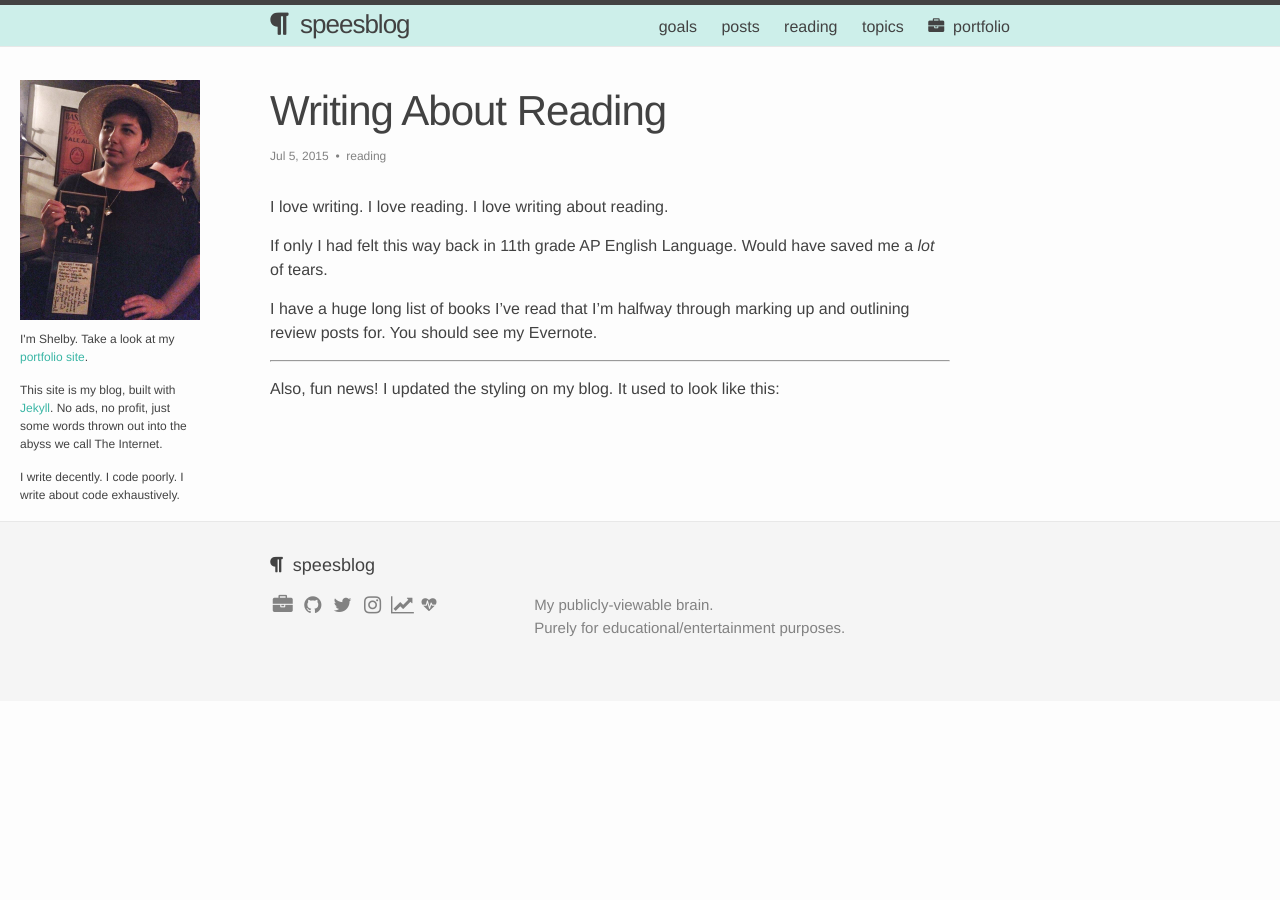
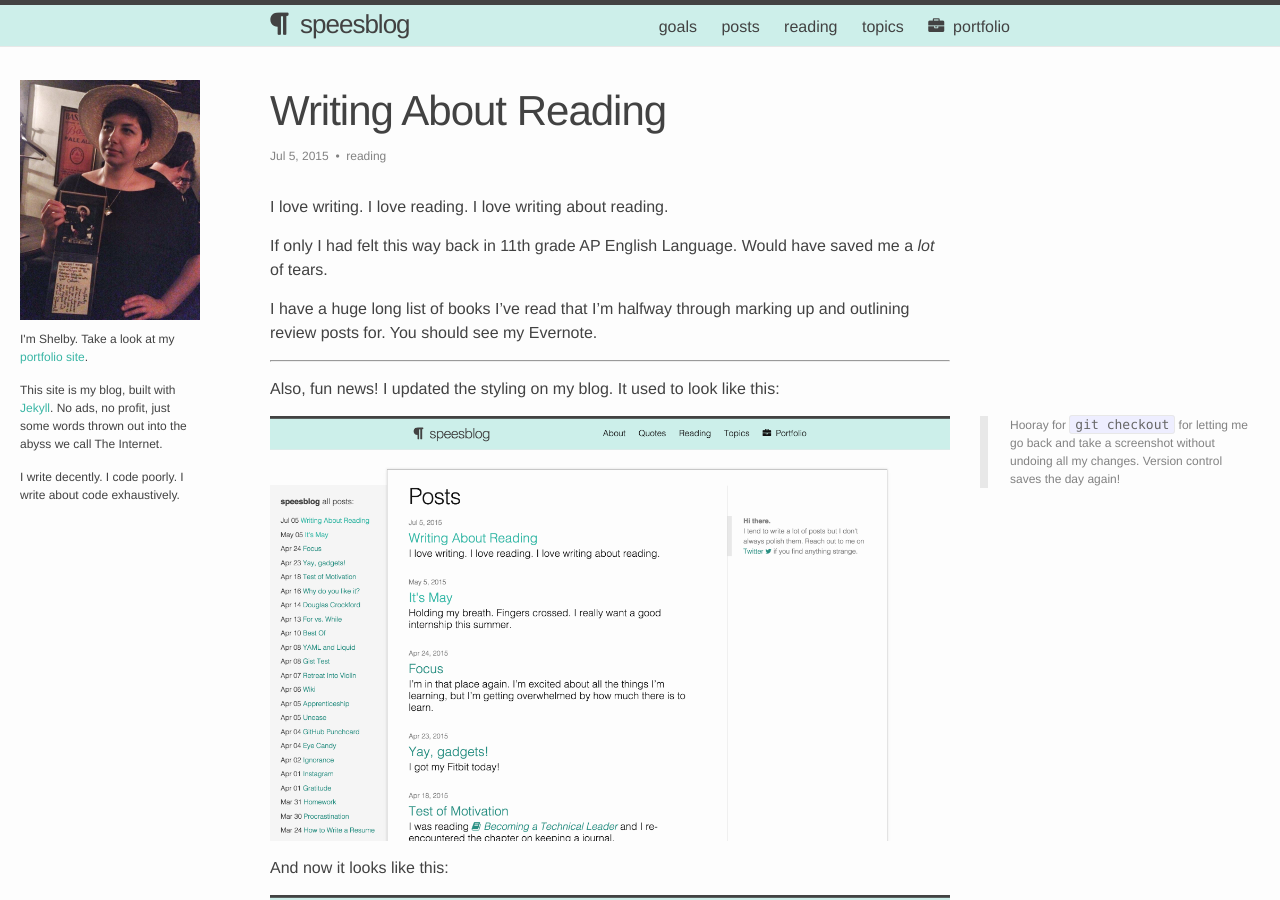
Before and after one commit to shelbyspees/speesblog, a Jekyll site: the page built from _posts/2015-07-05-writing-about-reading.md, in a window 1280 px wide and 900 px high. Built offline with Jekyll 4.4.1, drawn with Linux system fonts in a browser that asks for light colours; nearby versions of some CDN libraries.

Commit message:
Add screenshots

```diff
--- a/_posts/2015-07-05-writing-about-reading.md
+++ b/_posts/2015-07-05-writing-about-reading.md
@@ -13,3 +13,11 @@
 ---
 
 Also, fun news! I updated the styling on my blog. It used to look like this:
+
+<aside>Hooray for <code>git checkout</code> for letting me go back and take a screenshot without undoing all my changes. Version control saves the day again!</aside>
+
+<img class="wide" src="{{ site.url }}/assets/files/oldcss.png"/>
+
+And now it looks like this:
+
+<img class="wide" src="{{ site.url }}/assets/files/newcss.png"/>
```
Also changed, not shown: assets/files/newcss.png (added), assets/files/oldcss.png (added).
